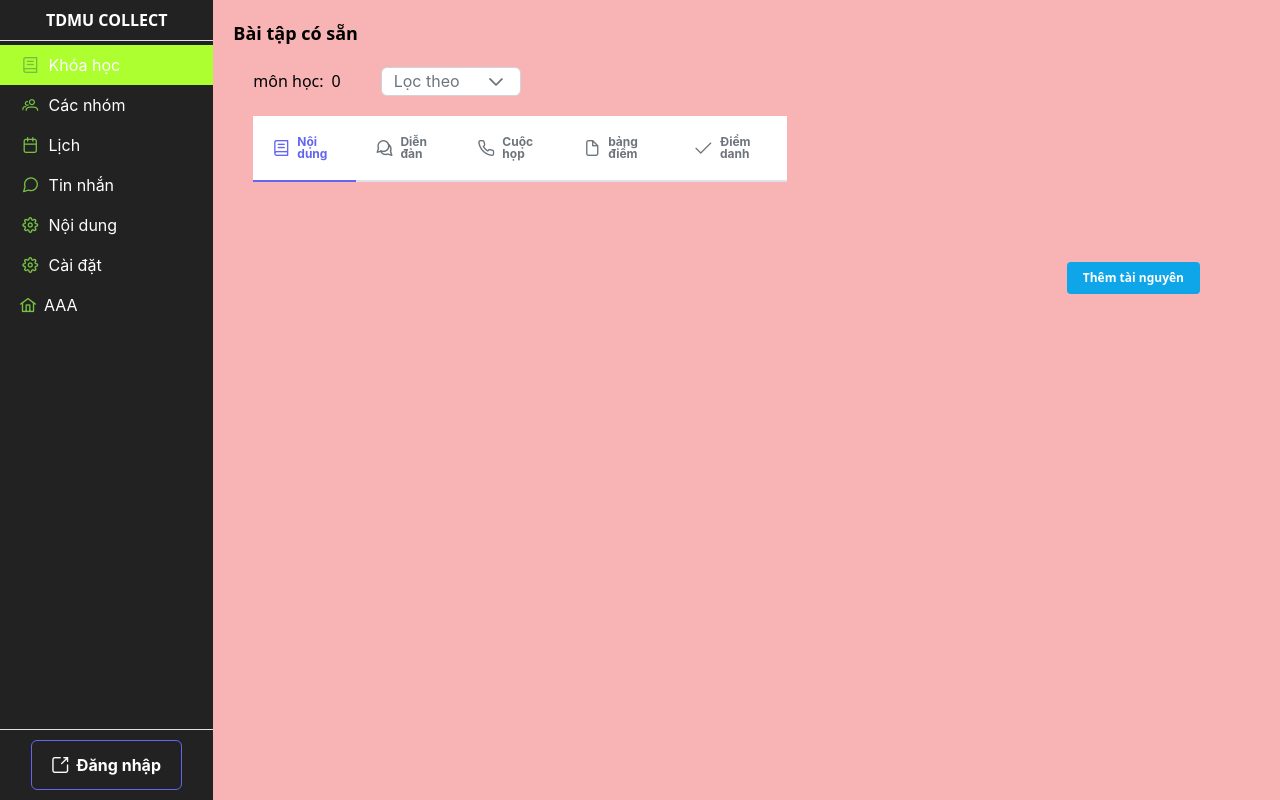
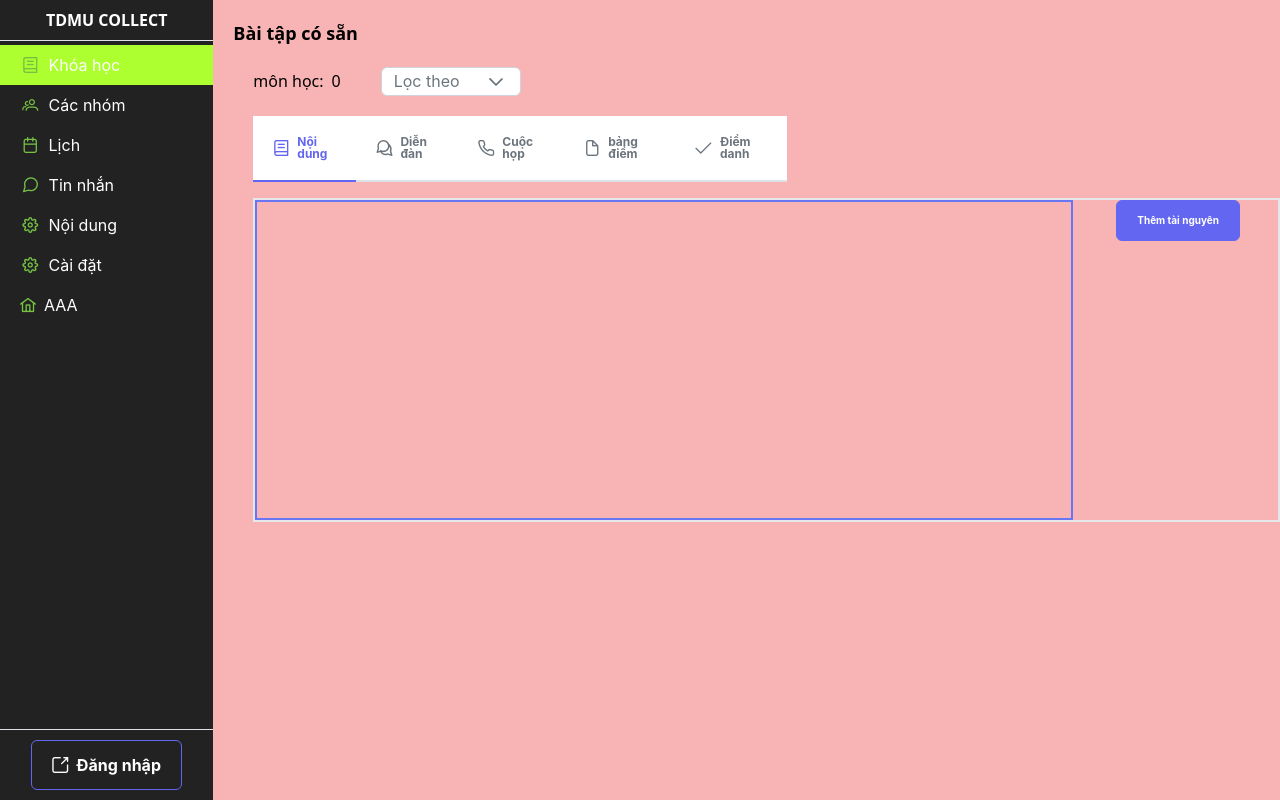
Before and after one commit to nvmttq/dacsn, a React (Create React App) app in the folder JoinProject/client/: page /content in a window 1280 px wide. Built offline with nearby package versions, Linux system fonts and the light colour scheme.

Commit message:
50% nội dung

```diff
--- /dev/null
+++ b/JoinProject/client/src/components/Contents.js
@@ -0,0 +1,19 @@
+import React, { useEffect, useState } from "react";
+import { Button } from "primereact/button";
+
+function Contents() {
+    const [turnButton, setTurnButton] = useState(false);
+    return (
+        <>
+            <button className=" bg-sky-500  text-white text-xs px-4 py-2 mt-20 mr-20 rounded hover:bg-blue-600  absolute right-0">
+                <text className="font-bold color-white">Thêm tài nguyên</text>
+            </button>
+        </>
+
+
+    )
+}
+
+
+
+export default Contents;
--- a/JoinProject/client/src/components/Posts.js
+++ b/JoinProject/client/src/components/Posts.js
@@ -45,8 +45,7 @@ export default function Posts() {
           <div className="flex items-center justify-between px-3 py-2 border-t">
             <Button
               className="inline-flex items-center py-2.5 px-4 text-xs font-medium text-center text-white bg-blue-700 rounded-lg focus:ring-4 focus:ring-blue-200 hover:bg-blue-800"
-              onClick={AddPosts}
-            >
+              onClick={AddPosts}>
               Đăng bài viết
             </Button>
           </div>
--- a/JoinProject/client/src/pages/NoiDung.js
+++ b/JoinProject/client/src/pages/NoiDung.js
@@ -3,9 +3,12 @@ import { TabMenu } from "primereact/tabmenu";
 import { Button } from "primereact/button";
 import { Dropdown } from "primereact/dropdown";
 import Posts from "../components/Posts";
+import Contents from "../components/Contents";
 
-function NoiDung() {
+export default function NoiDung() {
+
   const [activeIndex, setActiveIndex] = useState(0);
+
   const items = [
     { label: "Nội dung", icon: "pi pi-fw pi-book" },
     { label: "Diễn đàn", icon: "pi pi-fw pi-comments" },
@@ -24,7 +27,7 @@ function NoiDung() {
   ];
 
   return (
-    <div>
+    <>
       <div
         style={{
           // border: '1px solid red',
@@ -72,13 +75,20 @@ function NoiDung() {
         </div>
       </div>
       {activeIndex === 0 && (
-        <button className=" bg-sky-500  text-white text-xs px-4 py-2 mt-20 mr-20 rounded hover:bg-blue-600  absolute right-0">
-          <text className="font-bold color-white">Thêm tài nguyên</text>
-        </button>
-      )}
+        <>
+          <div className="h-auto w-auto border-2 mt-4 ml-10">
+            <div className="absolute end-10">
+              <Button label="Thêm tài nguyên" style={{ fontSize: 10 }} />
+            </div>
+            <div className="h-80 w-4/5 border-2 border-indigo-500/100">
+
+            </div>
+          </div>
+
+        </>
+      )
+      }
       {activeIndex === 1 && <Posts />}
-    </div>
+    </>
   );
 }
-
-export default NoiDung;
```
